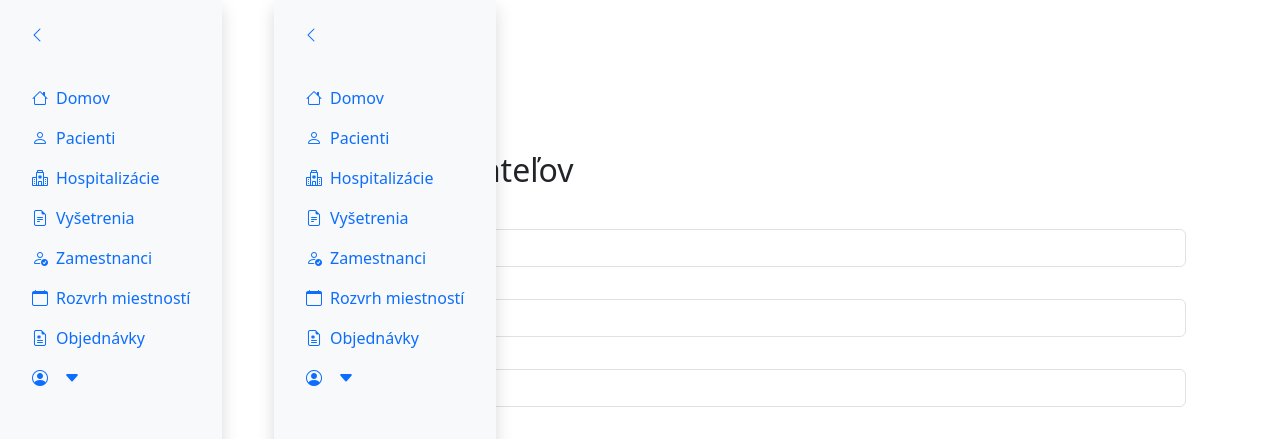
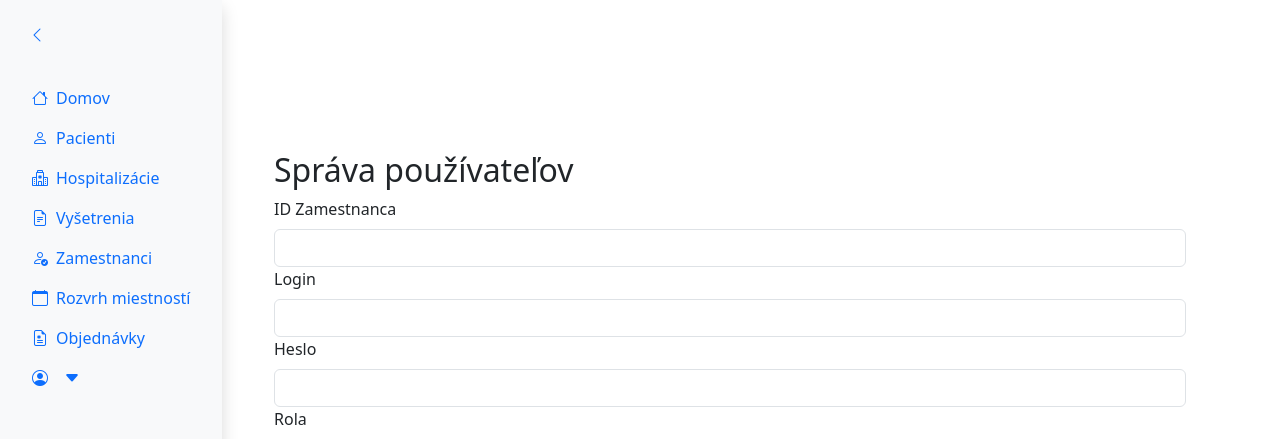
Before and after one commit to PavlOliver/micko, a React (Create React App) app in the folder frontend/: page /user-management in a window 1280 px wide. Shown: the top 439 px of the page. Built offline with nearby package versions, Linux system fonts and the light colour scheme; no server answers.

Commit message:
1 sidebar, oprava tabulky zmena

```diff
--- a/frontend/src/components/AdminPage.tsx
+++ b/frontend/src/components/AdminPage.tsx
@@ -91,9 +91,6 @@ const UserManagement: React.FC = () => {
                 <h2>Správa používateľov</h2>
                 {message && <Alert variant="success">{message}</Alert>}
                 {error && <Alert variant="danger">{error}</Alert>}
-                <Col md={3} className="p-0">
-                    <SideBar isOpen={isSideBarOpen} toggleSidebar={toggleSidebar} username={username}/>
-                </Col>
                 <Form onSubmit={handleSubmit}>
                     <Form.Group>
                         <Form.Label>ID Zamestnanca</Form.Label>
```
Also changed, not shown: 1 other file (tests, documents, lock files or other folders).
